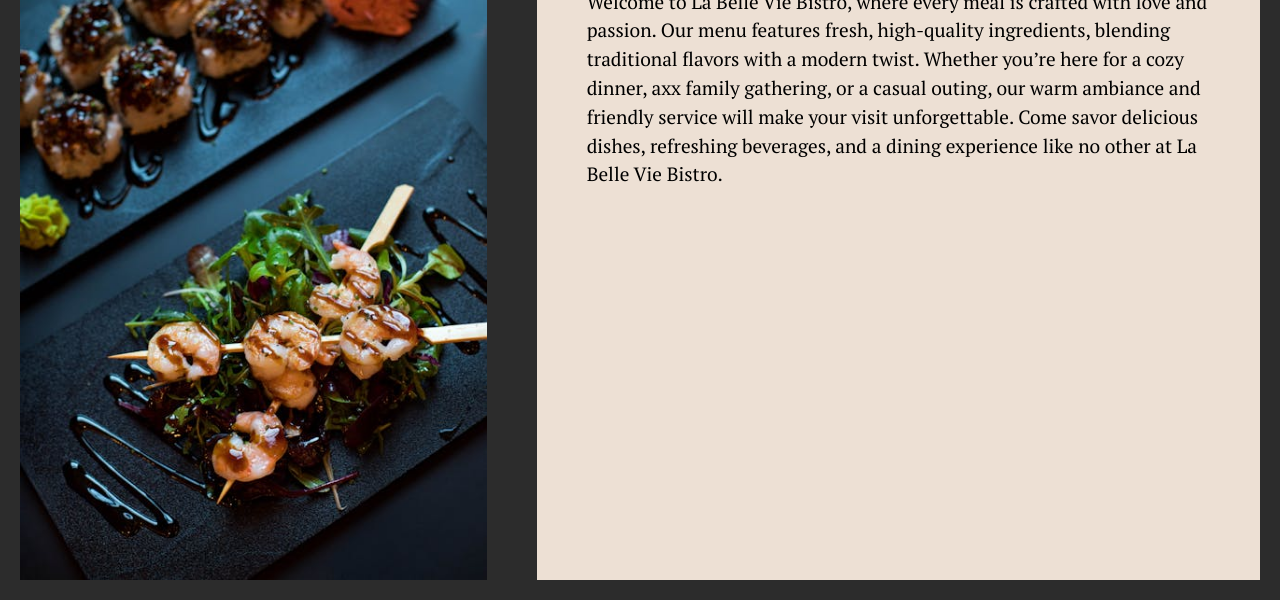
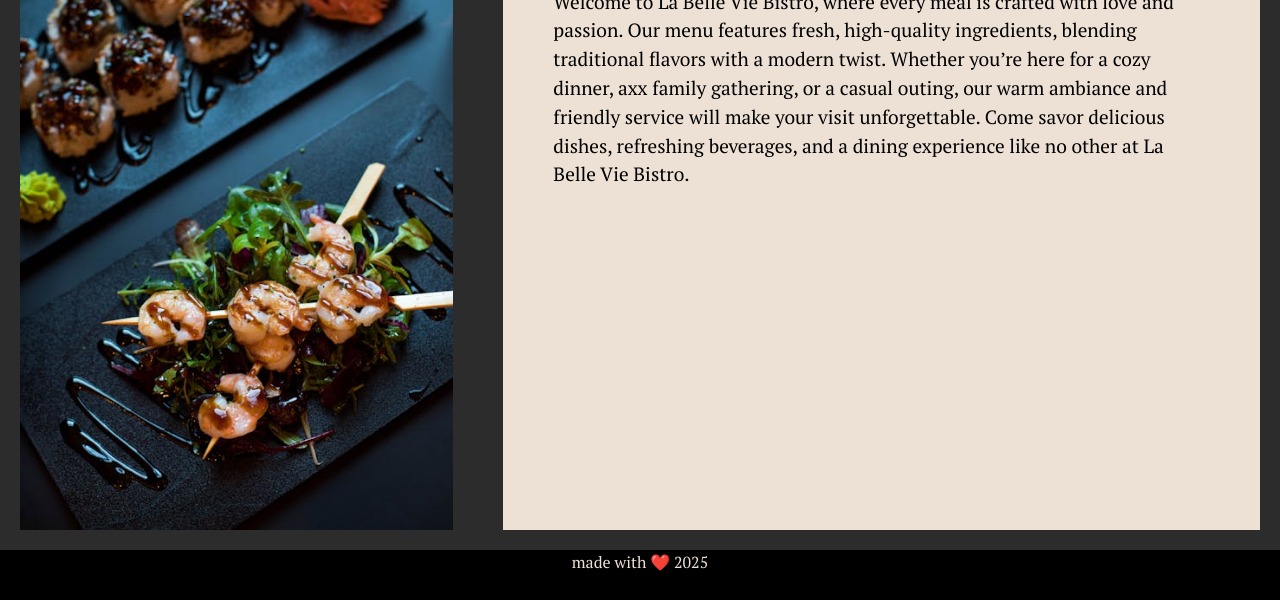
Before and after one commit to Soham-Powar/Restaurant-Page, a website built with webpack: page src/template.html in a window 1280 px wide. Shown: the part 210-810 px from the top of the page. Built offline with nearby package versions, Linux system fonts and the light colour scheme; files whose address does not match are found by name.

Commit message:
Add footer.

```diff
--- a/src/index.js
+++ b/src/index.js
@@ -5,6 +5,15 @@ import { renderMenu } from "./pages/menu/menu.js";
 import { renderAbout } from "./pages/about/about.js";
 
 let navBtns = document.querySelectorAll('nav button');
+let footer = document.querySelector('footer');
+
+function addFooter() {
+	footer.innerHTML = `
+		made with ❤️
+		${new Date().getFullYear()}
+	`;
+}
+
 
 navBtns.forEach((btn) => {
 	console.log(btn);
@@ -32,4 +41,5 @@ navBtns.forEach((btn) => {
 document.addEventListener("DOMContentLoaded", () => {
 	navBtns[0].classList.add('btn-selected');
 	renderHome();
+	addFooter();
 });
--- a/src/pages/home/home.css
+++ b/src/pages/home/home.css
@@ -12,7 +12,7 @@
 }
 
 .home-contents>img {
-	height: 700px;
+	height: 650px;
 }
 
 body {
--- a/src/styles.css
+++ b/src/styles.css
@@ -111,3 +111,8 @@ nav>button:hover {
 .btn-selected {
 	background-color: #2c2c2c;
 }
+
+footer {
+	color: #ede0d4;
+	text-align: center;
+}
--- a/src/template.html
+++ b/src/template.html
@@ -22,6 +22,7 @@
 	</header>
 	<div id="content">
 	</div>
+	<footer></footer>
 </body>
 
 </html>
```
